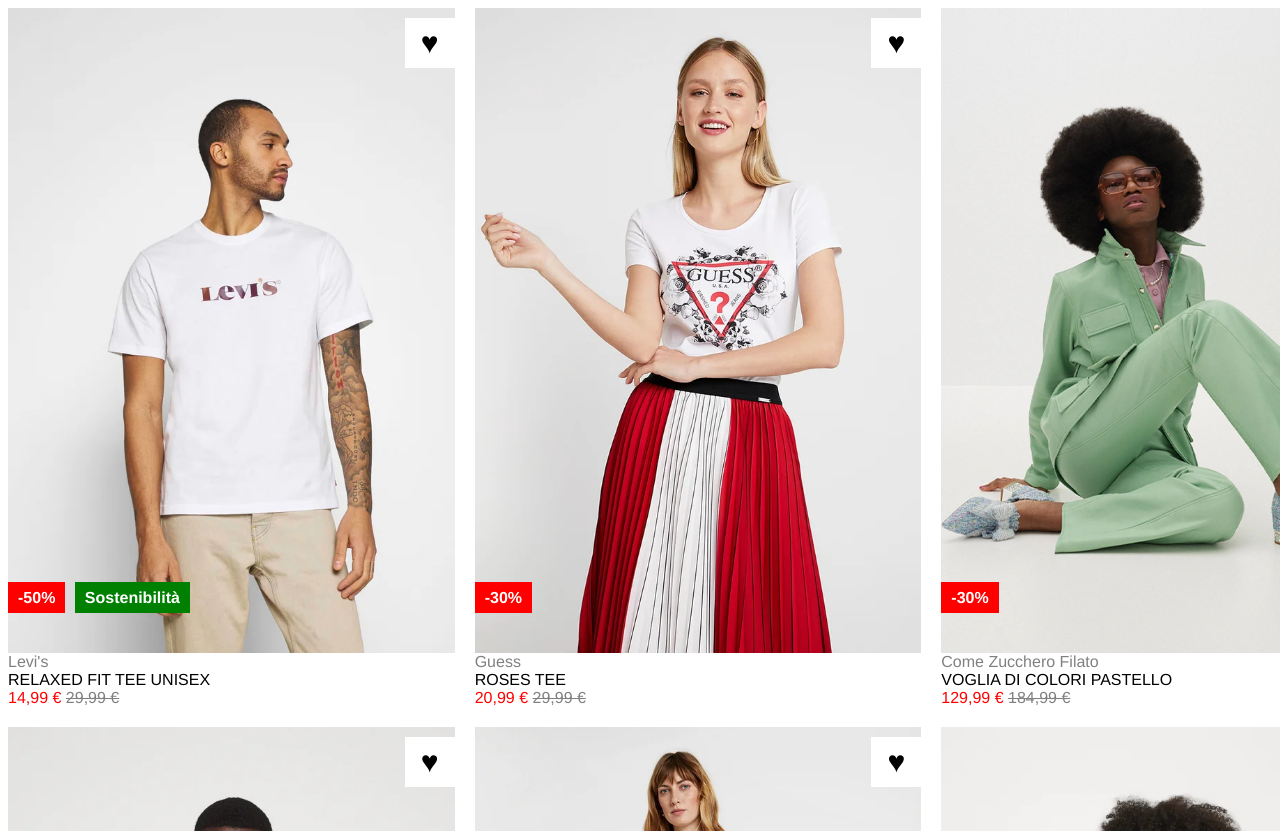
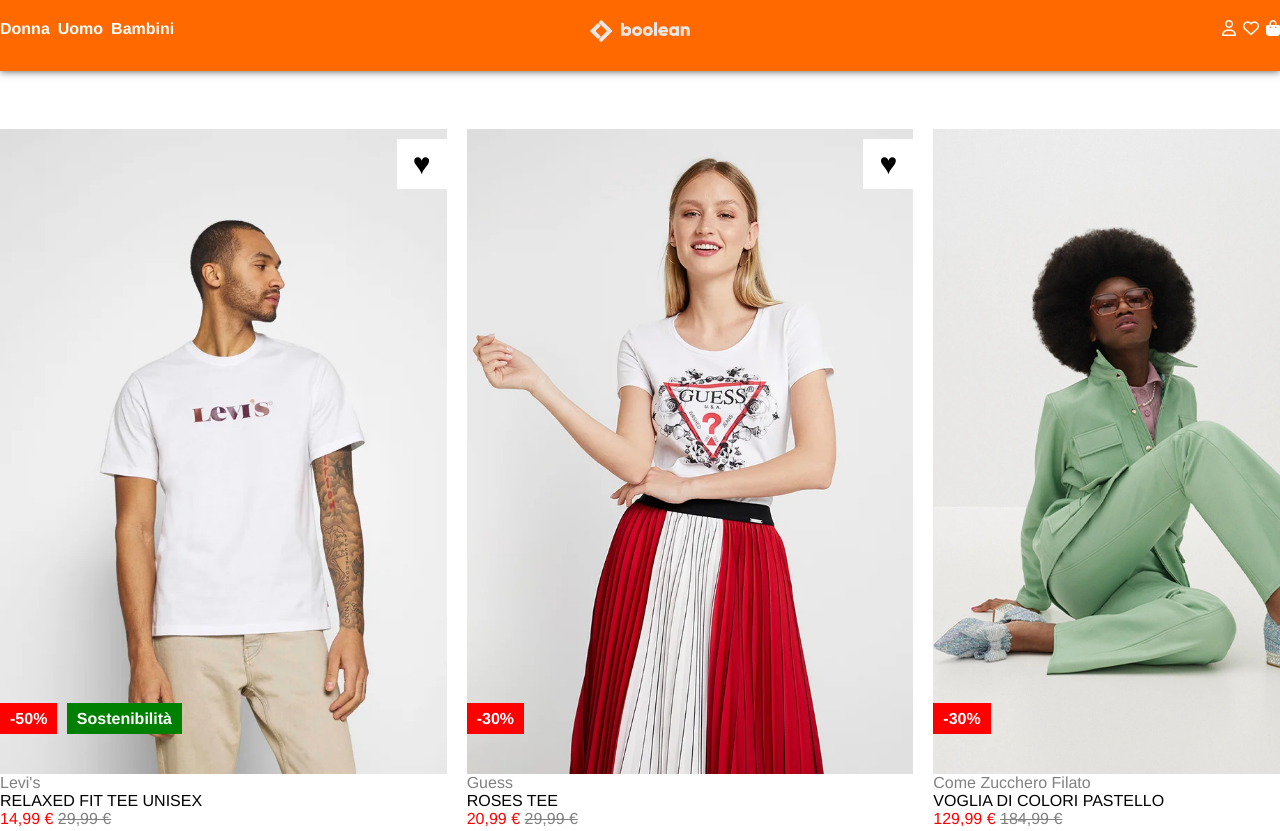
Before and after one commit to RuxandraRambet/html-css-boolando, a plain HTML site: page index.html in a window 1280 px wide. Shown: the top 831 px of the page. Drawn offline with Linux system fonts and the light colour scheme.

Commit message:
feat: header fix: section reset in stylesheet

```diff
--- a/CSS/style.css
+++ b/CSS/style.css
@@ -1,12 +1,57 @@
 /* RESET */
 * {
     box-sizing: border-box;
-    border: 0;
+    margin: 0;
     padding: 0;
 }
 body {
     font-family: Whitney, 'Helvetica Neue', Helvetica, Arial, sans-serif;
 }
+/* COMMON */
+ul {
+    list-style: none;
+}
+/* HEADER */
+header {
+    background-color: #ff6900;
+    margin-bottom: 58px;
+    box-shadow: 0 0 8px rgba(0, 0, 0, 0.7);
+}
+.header-container {
+    max-width: 1380px;
+    margin: 0 auto;
+    color: white;
+    padding-top: 20px;
+    padding-bottom: 25px;
+}
+.top-menu{
+    display: flex;
+    flex-direction: row;
+    justify-content: space-between;
+}
+.top-menu .sections,
+.icons {
+    width: 20%;
+}
+.top-menu .logo {
+    width: 60%;
+    text-align: center;
+}
+.top-menu .logo img {
+    width: 100px;
+}
+.sections > ul {
+    display: flex;
+    justify-content: flex-start;
+    gap: 8px;
+    font-weight: bold;
+}
+.icons > ul {
+    display: flex;
+    justify-content: flex-end;
+    gap: 7px;
+}
+
 /* MAIN */
 .container {
     width: 1380px;
--- a/index.html
+++ b/index.html
@@ -8,8 +8,39 @@
     <!-- Stylesheet -->
     <link rel="stylesheet" href="CSS/style.css">
     <!-- /Stylesheet -->
+
+    <!-- Font Awesome -->
+    <link rel="stylesheet" href="https://cdnjs.cloudflare.com/ajax/libs/font-awesome/6.4.2/css/all.min.css" integrity="sha512-z3gLpd7yknf1YoNbCzqRKc4qyor8gaKU1qmn+CShxbuBusANI9QpRohGBreCFkKxLhei6S9CQXFEbbKuqLg0DA==" crossorigin="anonymous" referrerpolicy="no-referrer" />
+    <!-- /Font Awesome -->
 </head>
 <body>
+    <!-- Intestazione pagina -->
+    <header>
+        <div class="header-container">
+            <div class="top-menu">
+                <div class="sections">
+                    <ul>
+                        <li>Donna</li>
+                        <li>Uomo</li>
+                        <li>Bambini</li>
+                    </ul>
+                </div>
+                <div class="logo">
+                    <img src="img/boolean-logo.png" alt="logo">
+                </div>
+                <div class="icons">
+                    <ul>
+                        <li><i class="fa-regular fa-user"></i></li>
+                        <li><i class="fa-regular fa-heart"></i></li>
+                        <li><i class="fa-solid fa-bag-shopping"></i></li>
+                    </ul>
+                </div>
+
+            </div>
+        </div>
+    </header>
+    <!-- /Intestazione pagina -->
+
     <!-- Corpo della pagina -->
     <main>
         <div class="container">
```
Also changed, not shown: img/boolean-logo.png (added).
